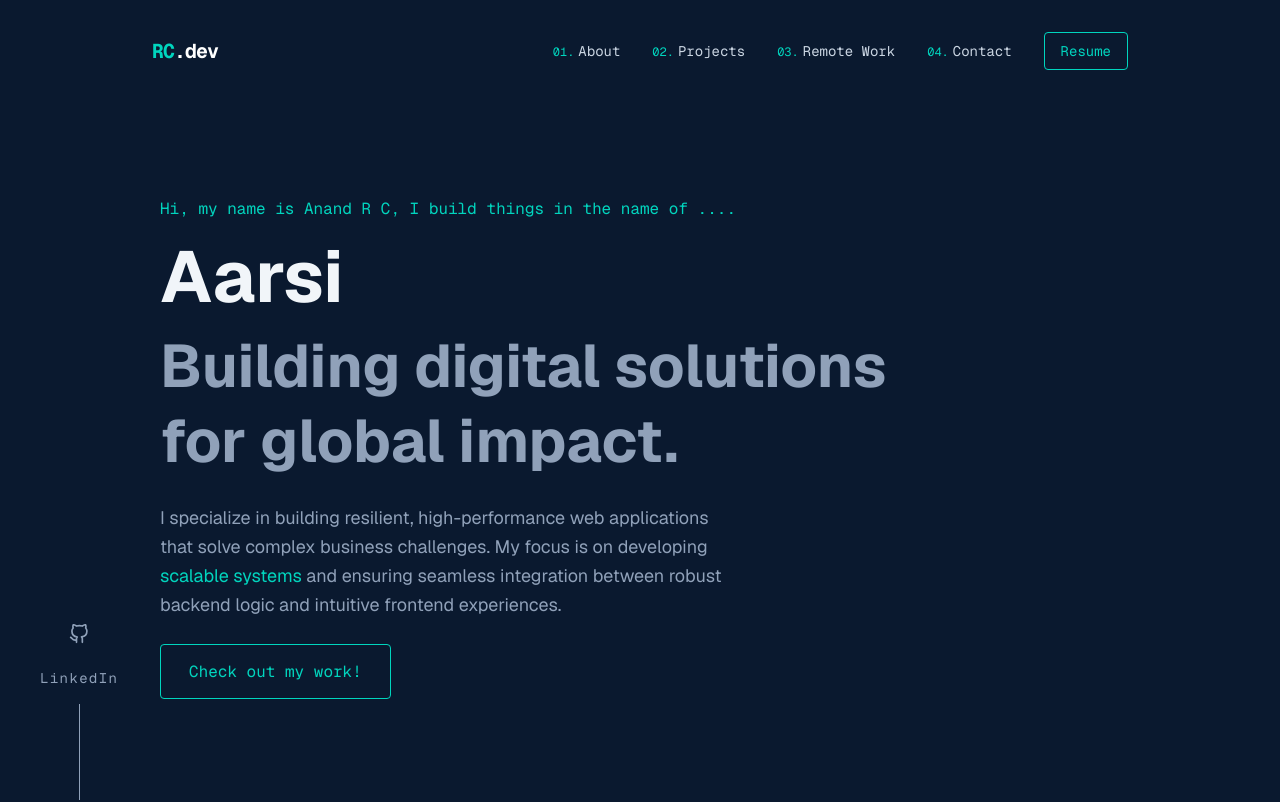
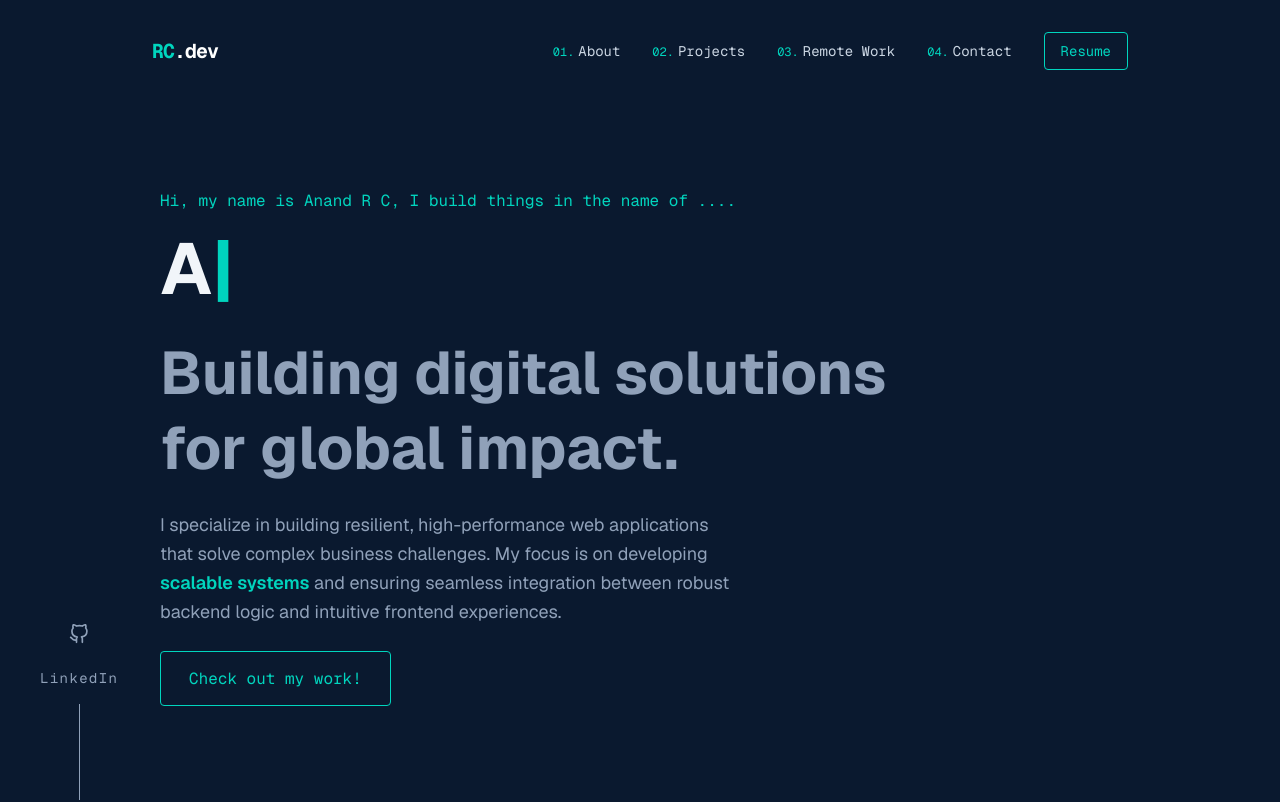
Before and after one commit to ianandrcgit/aarsiportfolio, a Next.js app: page / in a window 1280 px wide. Shown: the top 802 px of the page. Built offline with nearby package versions, Linux system fonts and the light colour scheme.

Commit message:
aarsi type write style

```diff
--- a/app/page.tsx
+++ b/app/page.tsx
@@ -1,5 +1,8 @@
+"use client";
+
 import Image from "next/image";
 import Navbar from "../components/Navbar";
+import Typewriter from 'typewriter-effect';
 
 export default function Home() {
   return (
@@ -9,7 +12,7 @@ export default function Home() {
       {/* Social Links Sidebar */}
       <div className="hidden lg:block fixed left-10 bottom-0 z-10">
         <div className="flex flex-col items-center space-y-6 after:content-[''] after:w-[1px] after:h-24 after:bg-slate-400">
-          <a href="https://github.com/ianandrcgit" target="_blank" className="hover:-translate-y-1 hover:text-teal-400 transition-all">
+          <a href="https://github.com/ianandrcgit" target="_blank" rel="noreferrer" className="hover:-translate-y-1 hover:text-teal-400 transition-all">
             <svg xmlns="http://www.w3.org/2000/svg" width="20" height="20" viewBox="0 0 24 24" fill="none" stroke="currentColor" strokeWidth="2" strokeLinecap="round" strokeLinejoin="round"><path d="M9 19c-5 1.5-5-2.5-7-3m14 6v-3.87a3.37 3.37 0 0 0-.94-2.61c3.14-.35 6.44-1.54 6.44-7A5.44 5.44 0 0 0 20 4.77 5.07 5.07 0 0 0 19.91 1S18.73.65 16 2.48a13.38 13.38 0 0 0-7 0C6.27.65 5.09 1 5.09 1A5.07 5.07 0 0 0 5 4.77a5.44 5.44 0 0 0-1.5 3.78c0 5.42 3.3 6.61 6.44 7A3.37 3.37 0 0 0 9 18.13V22"></path></svg>
           </a>
           <a href="#" className="hover:-translate-y-1 hover:text-teal-400 transition-all text-sm font-mono tracking-widest vertical-text mb-4">
@@ -23,14 +26,24 @@ export default function Home() {
         {/* 1. HERO SECTION */}
         <section id="about" className="min-h-screen flex flex-col justify-center pt-20">
           <p className="text-teal-400 font-mono mb-5">Hi, my name is Anand R C, I build things in the name of ....</p>
-          <h1 className="text-5xl lg:text-7xl font-bold text-slate-100 mb-4">
-            Aarsi
+
+          <h1 className="text-5xl lg:text-7xl font-bold text-slate-100 mb-4 h-[1.2em]">
+            <Typewriter
+              options={{
+                strings: ['Aarsi', 'Aarsi', 'Aarsi'],
+                autoStart: true,
+                loop: true,
+                wrapperClassName: "text-slate-100",
+                cursorClassName: "text-teal-400"
+              }}
+            />
           </h1>
+
           <h2 className="text-4xl lg:text-6xl font-bold text-slate-400 mb-6 leading-tight">
             Building digital solutions<br />for global impact.
           </h2>
           <p className="max-w-xl text-lg leading-relaxed mb-10">
-            I specialize in building resilient, high-performance web applications that solve complex business challenges. My focus is on developing <span className="text-teal-400">scalable systems</span> and ensuring seamless integration between robust backend logic and intuitive frontend experiences.
+            I specialize in building resilient, high-performance web applications that solve complex business challenges. My focus is on developing <span className="text-teal-400 font-semibold">scalable systems</span> and ensuring seamless integration between robust backend logic and intuitive frontend experiences.
           </p>
           <div>
             <a href="#projects" className="px-7 py-4 border border-teal-400 text-teal-400 rounded hover:bg-teal-400/10 transition-all font-mono">
@@ -63,13 +76,17 @@ export default function Home() {
 
             {/* PROFILE IMAGE AREA */}
             <div className="relative group max-w-[250px] mx-auto">
+  {/* The decorative border */}
   <div className="absolute inset-0 border-2 border-teal-400 rounded translate-x-4 translate-y-4 group-hover:translate-x-2 group-hover:translate-y-2 transition-all"></div>
+
+  {/* The image container - ensure 'relative' and 'aspect-square' are here */}
   <div className="relative bg-teal-400/20 rounded overflow-hidden grayscale hover:grayscale-0 transition-all aspect-square">
     <Image
       src="/profile.jpg"
       alt="Anand R C"
       fill
       className="object-cover rounded"
+      priority
     />
   </div>
 </div>
@@ -105,7 +122,7 @@ export default function Home() {
         </section>
 
         {/* 4. REMOTE WORKFLOW SECTION */}
-        <section id="impact" className="py-24">
+        <section className="py-24">
           <div className="bg-[#112240] border border-slate-700 p-10 rounded-lg max-w-4xl mx-auto">
             <div className="grid md:grid-cols-2 gap-10 items-center">
               <div>
--- a/package.json
+++ b/package.json
@@ -11,7 +11,8 @@
   "dependencies": {
     "next": "16.1.1",
     "react": "19.2.3",
-    "react-dom": "19.2.3"
+    "react-dom": "19.2.3",
+    "typewriter-effect": "^2.22.0"
   },
   "devDependencies": {
     "@tailwindcss/postcss": "^4",
```
Also changed, not shown: 1 other file (tests, documents, lock files or other folders). Lines whose indentation alone changed are shown as unchanged.
